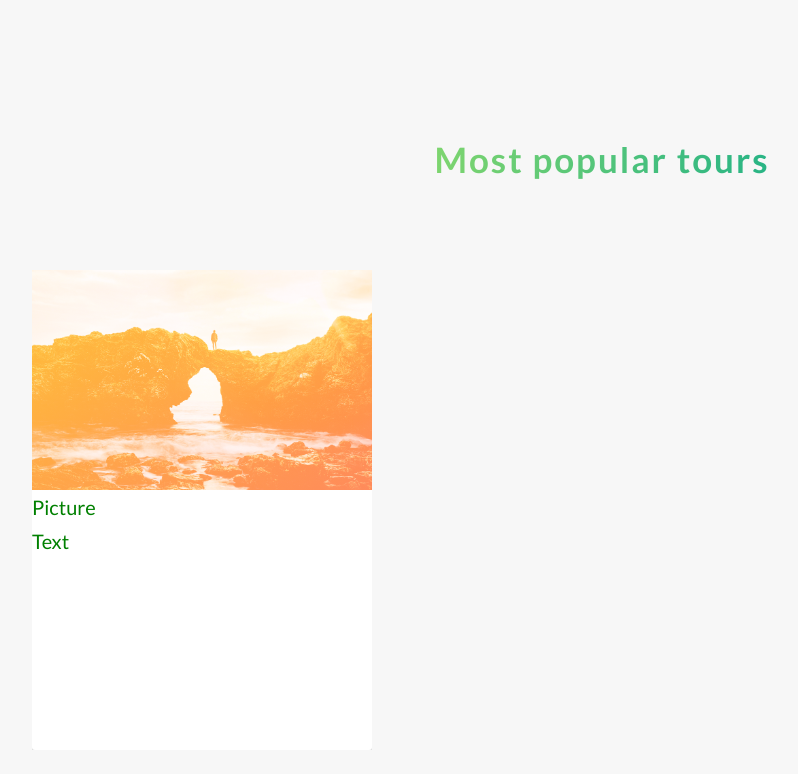
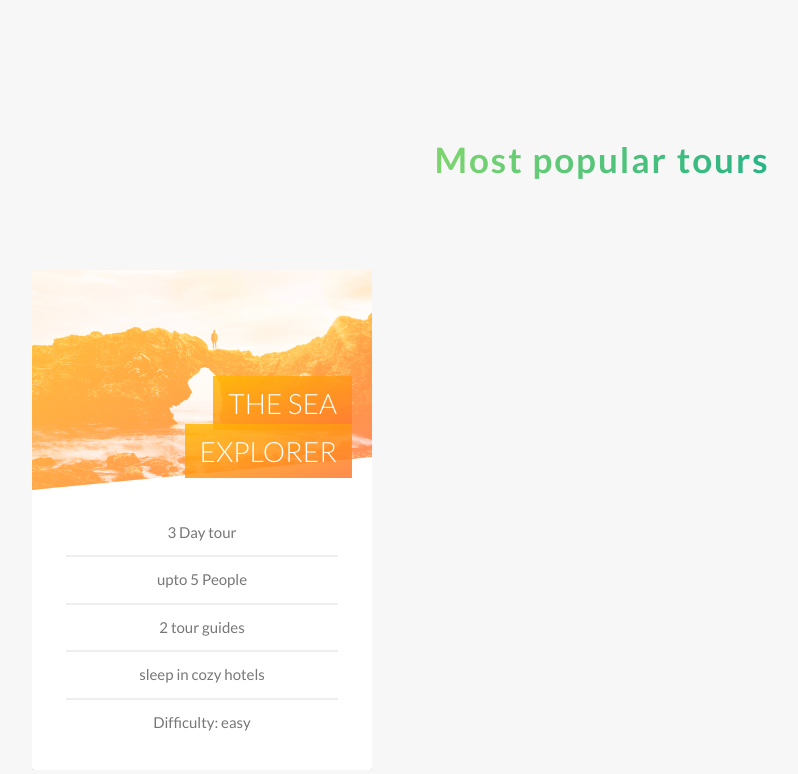
Before and after one commit to Muhammad-Arslan11/natours-scss-project, a website: page index.html in a window 1280 px wide. Shown: the part 2312-3086 px from the top of the page, without its empty margins (38-836 px from the left). Drawn offline with Linux system fonts and the light colour scheme.

Commit message:
second commit

```diff
--- a/index.html
+++ b/index.html
@@ -135,10 +135,28 @@
                             <div class="card__picture card__picture--1">
                                 &nbsp;
                             </div>
-                            <div class="card__heading">Picture</div>
-                            <div class="card__text">Text</div>
+                            <h4 class="card__heading card__heading--1">
+                                <span class="card__heading--span">the sea explorer</span>
+                            </h4>
+                            <div class="card__text u-margin-top-small">
+                                <ul class="">
+                                    <li>3 Day tour</li>
+                                    <li>upto 5 People</li>
+                                    <li>2 tour guides</li>
+                                    <li>sleep in cozy hotels</li>
+                                    <li>Difficulty: easy</li>
+                                </ul>
+                            </div>
                         </div>
-                        <div class="card__side card__side--back card__side--back-1">back</div>
+                        <div class="card__side card__side--back card__side--back-1">
+                            <div class="card__cta">
+                                <div class="card__price-box">
+                                    <div class="card__price-only">only</div>
+                                    <div class="card__price-value">$299</div>
+                                    <a href="#" class="btn btn--white">Book now!</a>
+                                </div>
+                            </div>
+                        </div>
                     </div>
                 </div>
                 <div class="col-1-of-3">
--- a/sass/abstract/_variables.scss
+++ b/sass/abstract/_variables.scss
@@ -15,6 +15,7 @@ $color-tertiary-dark: #5643fa;
 $color-white:#fff;
 $color-grey-dark:#777;
 $color-grey-light-1:#f7f7f7;
+$color-grey-light-2: #eee;
 $color-dark:#000;
 
 // VARIABLES FOR GRID
--- a/sass/components/_card.scss
+++ b/sass/components/_card.scss
@@ -1,17 +1,18 @@
 .card {
     // FUNCTIONALITY
 
-    height: 48rem;
+    height: 50rem;
     width: 100%;
     perspective: 150rem;
     -moz-perspective: 150;
     overflow: hidden;
 
+
     position: relative;
 
     &__side {
         transition: all .8s ease;
-        height: 48rem;
+        height: 50rem;
         width: 100%;
         font-size: 2rem;
         position: absolute;
@@ -24,15 +25,14 @@
         &--front {
             //  height: 100%;
             //  width:100%;
-            background: white;
-            color: green;
+            background: $color-white;
+            color: $color-grey-dark;
             position: absolute;
             z-index: 10;
         }
 
+
         &--back {
-            // height: 100%;
-            // width:100%;
             background: red;
             color: white;
             transform: rotateY(180deg);
@@ -41,6 +41,7 @@
 
             &-1 {
                 background-image: linear-gradient(to right bottom, $color-secondary-light, $color-secondary-dark);
+                margin: auto auto;
             }
         }
 
@@ -61,6 +62,7 @@
         height: 22rem;
         background-size: cover;
         background-blend-mode: screen;
+        clip-path: polygon(0 0, 100% 0, 100% 85%, 0 100%);
 
         &--1 {
             background-image: linear-gradient(to right bottom, $color-secondary-light, $color-secondary-dark),
@@ -69,6 +71,71 @@
 
     }
 
+    &__heading{
+        font-size: 2.8rem;
+        color:$color-white;
+        text-transform: uppercase;
+        position: absolute;
+        top:11rem;
+        right:2rem;
+        text-align: right;
+        font-weight:300;
+        width:75%;
+
+
+        &--span{
+            background-image: linear-gradient(to right bottom,
+            rgba($color-secondary-light, .85),
+            rgba($color-secondary-dark, .85));
+            padding: 1rem 1.5rem;
+            box-decoration-break: clone; /* Standard property */
+            -webkit-box-decoration-break: clone; /* For Chrome */
+            -moz-box-decoration-break: clone; /* For Firefox */
+        }
+    }
+
+    &__text{
+
+        ul{
+            text-align: center;
+            width:80%;
+            margin: 0 auto;
+            li{
+                padding: 1rem;
+                text-align: center;
+                font-size:1.5rem;
+                list-style: none;
+                font-weight: 400;
+
+                &:not(:last-child){
+                    border-bottom: 2px solid $color-grey-light-2;
+                }
+            }
+        }
+    }
+
+     // BACK SIDE STYLE
+     &__cta{
+        position: absolute;
+        top:50%;
+        left:50%;
+        transform: translate(-50%,-50%);
+     }
+
+     &__price-box{
+
+     }
+
+     &__price-only{
+
+     }
+
+     &__price-value{
+
+     }
+
+
+
 
 
 }
```
Also changed, not shown: css/main.css, 1 other file.
